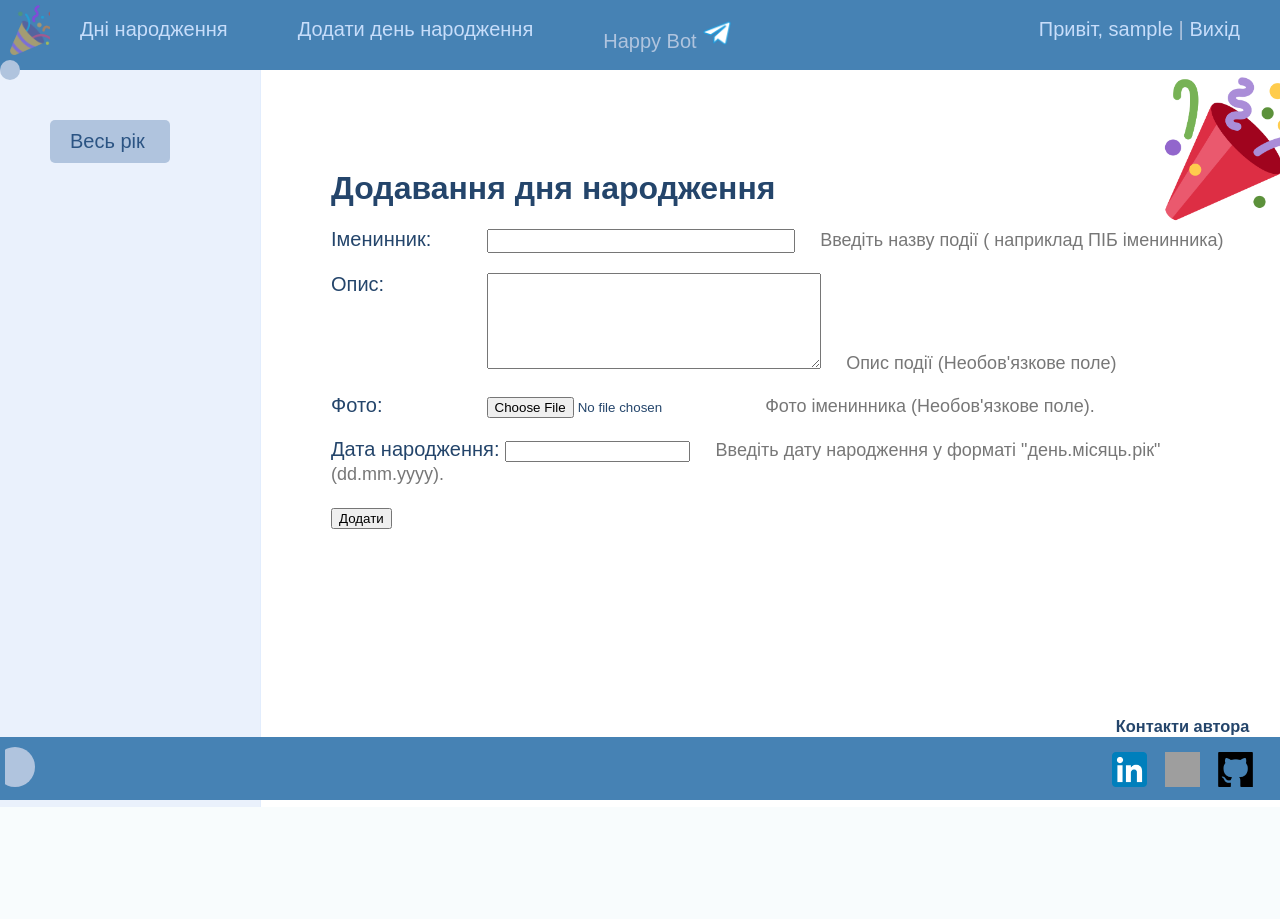
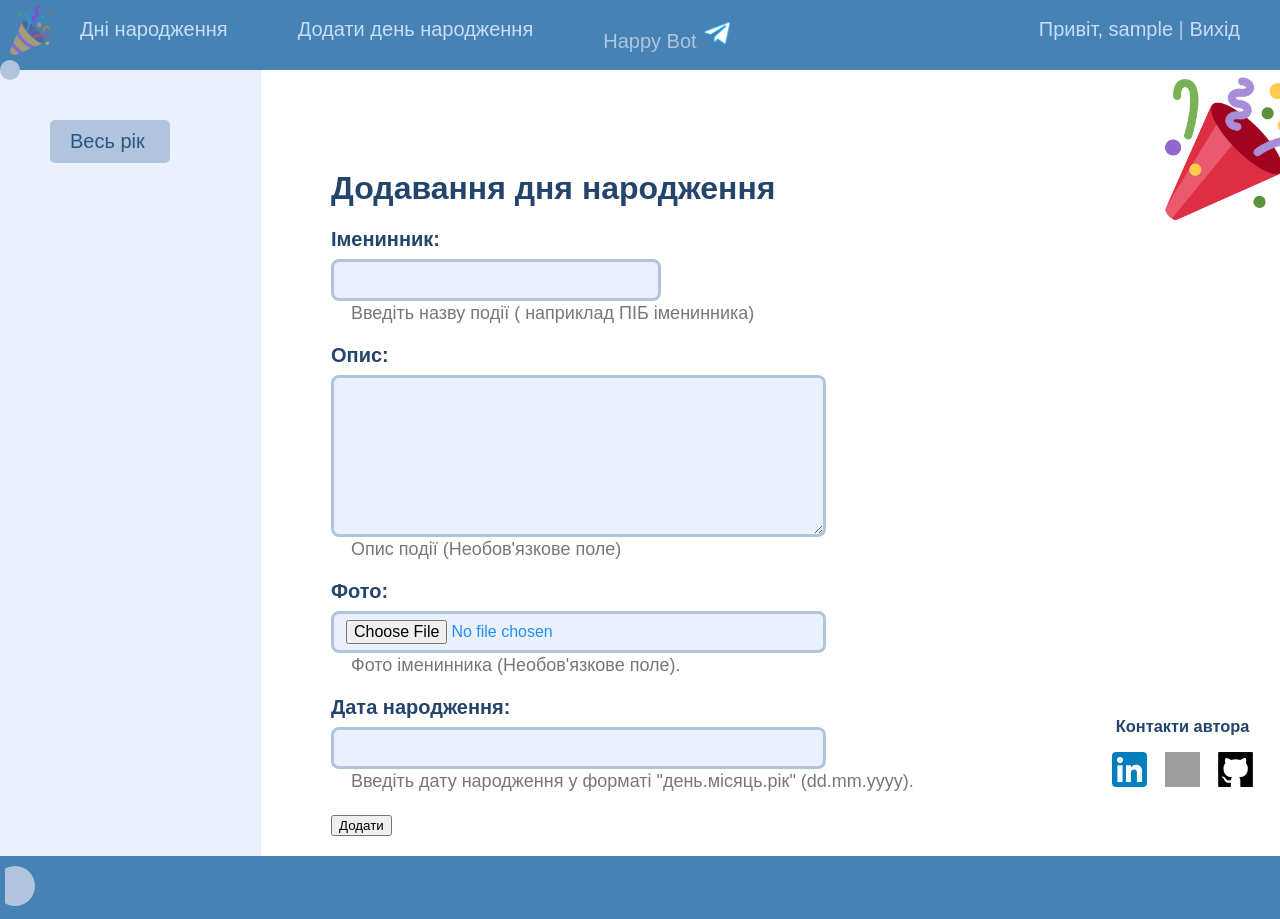
Before and after one commit to SerhiiMiroshnychenko/happy_bday, a Django app: page /add_bday/ in a window 1280 px wide. Before the commit the page ends 807 px from the top, so only its background shows below. Run offline with Django 4.2, Linux system fonts and the light colour scheme; the visitor is signed in with stand-in values (Sample User, id 1); parts of the project's set-up code (start-up, migrations or seed data) failed here and were passed over; grey boxes are pictures that could not be loaded.

Commit message:
Happy B-Days! Додано: Стилізація форм

```diff
--- a/happy_site/forms.py
+++ b/happy_site/forms.py
@@ -81,6 +81,12 @@ class UpdateBDayForm(forms.ModelForm):
     class Meta:
         model = BDays
         fields = ['title', 'content', 'photo', 'date']
+        labels = {
+            'title': 'Іменинник',
+            'content': 'Опис',
+            'photo': 'Фото',
+            'date': 'Дата народження',
+        }
 
 
 class ReminderForm(forms.ModelForm):
--- a/happy_site/static/happy_site/css/styles.css
+++ b/happy_site/static/happy_site/css/styles.css
@@ -687,3 +687,40 @@ ul.lang-list li a:hover {color: #fdc073;}
 	font-size: 30px;
 
 }
+
+
+.edit-form {
+  max-width: 500px;
+  margin: 0 auto;
+}
+
+.form-group {
+  margin-bottom: 1rem;
+}
+
+label {
+  display: block;
+  margin-bottom: 0.5rem;
+  font-weight: bold;
+}
+
+input,
+textarea {
+	display: block;
+	width: 50%;
+	padding: 0.375rem 0.75rem;
+	font-size: 1rem;
+	line-height: 1.5;
+	color: dodgerblue;
+	background-color: #eaf1fc;
+	background-clip: padding-box;
+	border: 3px solid lightsteelblue;
+	border-radius: 0.5rem;
+	transition: border-color 0.15s ease-in-out, box-shadow 0.15s ease-in-out;
+}
+
+input:focus,
+textarea:focus {
+  outline: none;
+  border-color: #4d90fe;
+  box-shadow: 0 0}
```
